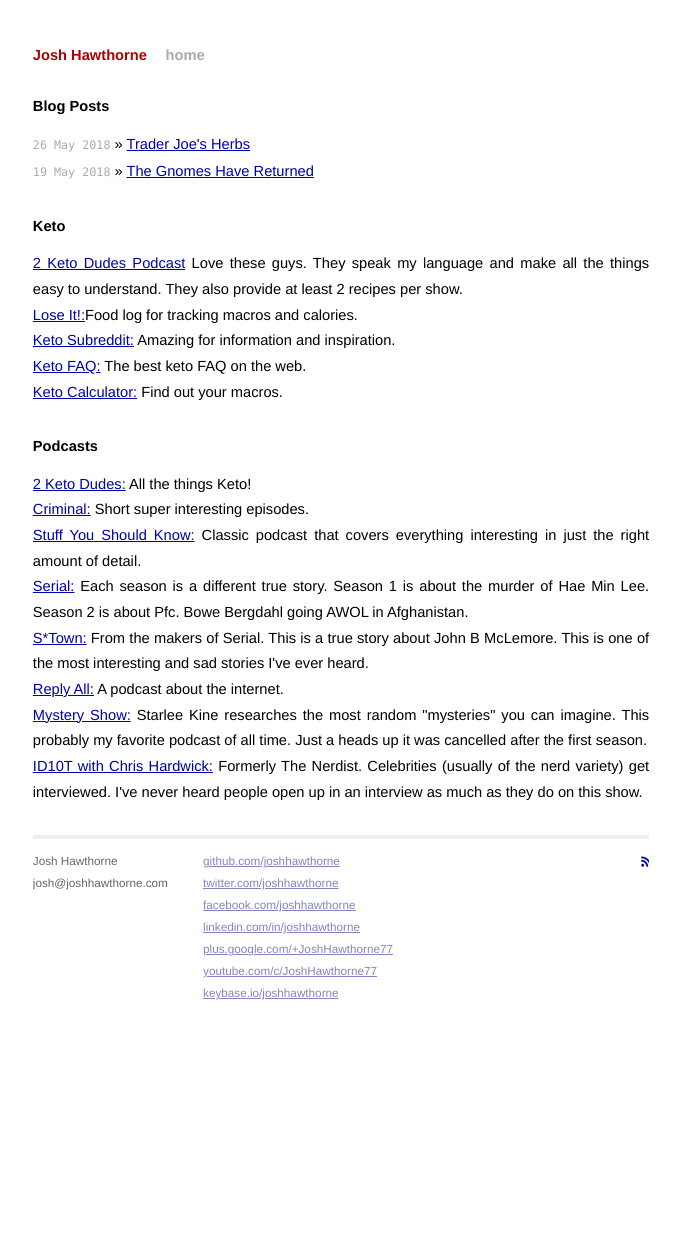
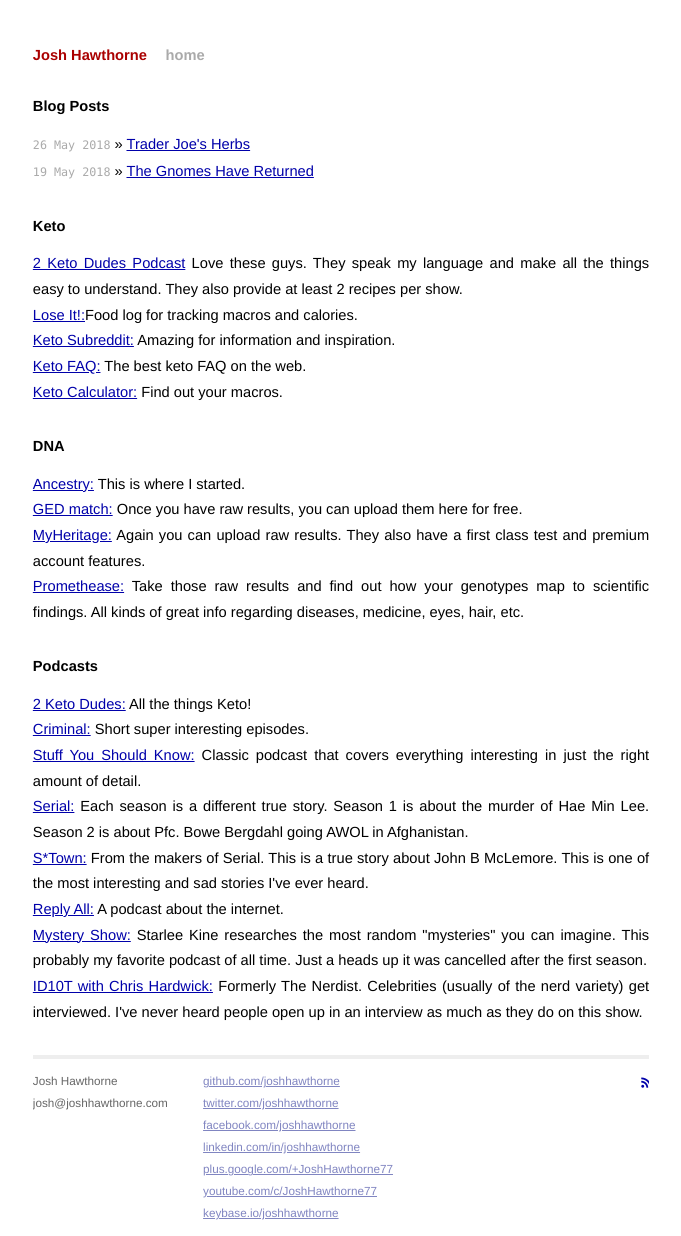
Before and after one commit to joshhawthorne/joshhawthorne.github.io, a Jekyll site: the page built from index.html, in a window 1280 px wide. Shown: the whole page, without its empty margins (299-980 px from the left). Built offline with Jekyll 4.4.1, drawn with Linux system fonts in a browser that asks for light colours; nearby versions of some CDN libraries; before the commit the page ends 1016 px from its top, so only the background shows below that.

Commit message:
added DNA section to keep links for reference

```diff
--- a/index.html
+++ b/index.html
@@ -20,6 +20,14 @@
     <li><a href="https://calculo.io/keto-calculator">Keto Calculator:</a> Find out your macros.</li>
   </ul>
 
+  <h1>DNA</h1>
+  <ul class="posts">
+    <li><a href="https://www.ancestry.com">Ancestry:</a> This is where I started.</li>
+    <li><a href="https://www.gedmatch.com">GED match:</a> Once you have raw results, you can upload them here for free.</li>
+    <li><a href="https://www.myheritage.com">MyHeritage:</a> Again you can upload raw results. They also have a first class test and premium account features.</li>
+    <li><a href="https://promethease.com">Promethease:</a> Take those raw results and find out how your genotypes map to scientific findings. All kinds of great info regarding diseases, medicine, eyes, hair, etc.</li>
+  </ul>
+
   <h1>Podcasts</h1>
   <ul class="posts">
     <li><a href="http://2ketodudes.com">2 Keto Dudes:</a> All the things Keto!</li>
```
